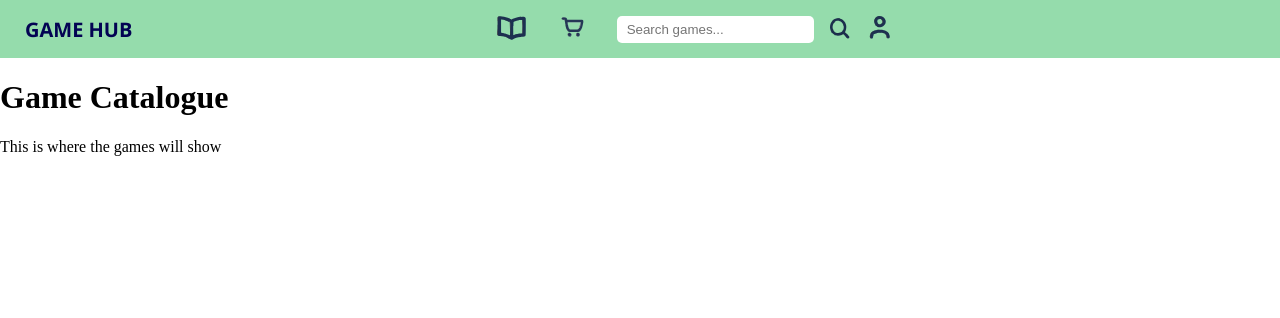
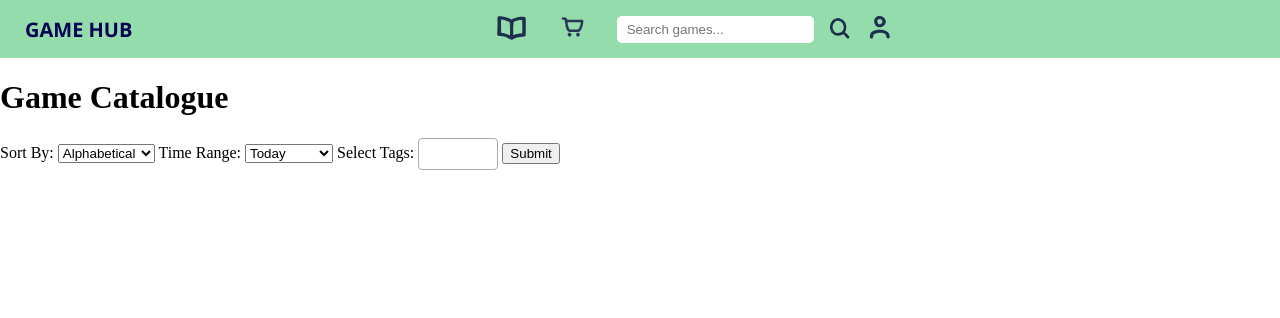
Before and after one commit to semiseoo/DBGameCatalogue, a Flask app: template template/list.html in a window 1280 px wide. Shown: the top 318 px of the page. Run offline with Flask 3, Linux system fonts and the light colour scheme; the template is opened without the code that fills it: most values are stand-ins (such as "Sample title", 1, 10 or a date in 2020); some libraries are stand-ins or nearby versions.

Commit message:
added filter options for sorting games list

```diff
--- a/app.py
+++ b/app.py
@@ -1,25 +1,68 @@
 from flask import Flask, render_template
-#import pymysql
-#import credentials
+import pymysql
+import credentials
 
 app= Flask(__name__, template_folder='template')
 
-#class Database:
- #   def __init__(self):
-  #      host = credentials.DB_HOST
-   #     user = credentials.DB_USER
-    #    pwd = credentials.DB_PWD
-     #   db = credentials.DB_NAME
+class Database:
+    def __init__(self):
+       host = credentials.DB_HOST
+       user = credentials.DB_USER
+       pwd = credentials.DB_PWD
+       db = credentials.DB_NAME
 
-#        self.con = pymysql.connect(
-#            host=host,
-#            user=user,
-#            password=pwd,
-#            database=db,
-#            cursorclass=pymysql.cursors.DictCursor
- #       )
+       self.con = pymysql.connect(
+           host=host,
+           user=user,
+           password=pwd,
+           database=db,
+           cursorclass=pymysql.cursors.DictCursor
+       )
 
-  #      self.cur = self.con.cursor()
+       self.cur = self.con.cursor()
+
+    def getTags(self):
+        try:
+           self.cur.execute("Select * from Tag")
+           result = self.cur.fetchall()
+        except:
+            result = "Failed to fetch tags"
+
+        return result
+
+    def close(self):
+        self.con.close()
+
+def getGamesList(self, sort, time, tagSelect):
+    query = "SELECT g.GameID, g.Name, g.Rating, g.Price, GROUP_CONCAT(t.Name ORDER BY t.Name SEPARATOR ', ') AS Tags FROM Game as g LEFT JOIN GameTag as gt on g.GameID=gt.GameID LEFT JOIN Tag as t on gt.TagID=t.TagID GROUP BY g.GameID WHERE 1=1"
+    params = []
+
+    if sort == "Alphabetical":
+        query += " ORDER BY Name ASC"
+    elif sort == "TopRated":
+        query += " ORDER BY Rating DESC"
+    elif sort == "MostRecent":
+        query += " ORDER BY ReleaseDate DESC"
+
+    if time == "Today":
+        query += " AND ReleaseDate >= CURDATE()"
+    elif time == "ThisWeek":
+        query += " AND ReleaseDate >= DATE_SUB(CURDATE(), INTERVAL 7 DAY)"
+    elif time == "ThisMonth":
+        query += " AND ReleaseDate >= DATE_SUB(CURDATE(), INTERVAL 30 DAY)"
+    elif time == "ThisYear":
+        query += " AND ReleaseDate >= DATE_SUB(CURDATE(), INTERVAL 365 DAY)"
+
+    if tagSelect:
+        placeholders = ",".join(["%s"] * len(tagSelect))
+        query += f" AND Tag IN ({placeholders})"
+        params.extend(tagSelect)
+
+    query += " LIMIT 50"
+
+    self.cur.execute(query, params)
+    return self.cur.fetchall()
+
 
 @app.route("/")
 def index():
@@ -36,10 +79,32 @@ def register():
 #    db = Database()
     return render_template('register.html')
 
-@app.route("/list")
+@app.route("/list", methods=['GET', 'POST'])
 def list():
-#    db = Database()
-    return render_template('list.html')
+    db = Database()
+
+    # get tags for filter options
+    tags = db.getTags()
+
+    # initialize variables for retrieving filter options
+    selectedSort = None
+    selectedTime = None
+    selectedTags = []
+
+    # execute upon filter selection
+    if request.method == "POST":
+        selectedSort = request.form.get("sort")
+        selectedTime = request.form.get("time")
+        selectedTags = request.form.getlist("tagSelect")
+
+        # Run your SQL query using the form data
+        gamesList = db.getGamesList(selectedSort, selectedTime, selectedTags)
+    else:
+        # Default table on first load
+        gamesList = db.getGamesList(None, None, [])
+
+    db.close()
+    return render_template('list.html', tags=tags, gamesList=gamesList, selectedSort=selectedSort, selectedTime=selectedTime, selectedTags=selectedTags)
 
 @app.route("/order")
 def order():
--- a/template/base.html
+++ b/template/base.html
@@ -5,6 +5,9 @@
     <meta charset="UTF-8">
     <meta name="viewport" content="width=device-width, initial-scale=1.0">
     <link rel="stylesheet" href="{{ url_for('static', filename='style.css') }}">
+    <link href="https://cdn.jsdelivr.net/npm/select2@4.1.0-rc.0/dist/css/select2.min.css" rel="stylesheet" />
+    <script src="https://code.jquery.com/jquery-3.6.0.min.js"></script>
+    <script src="https://cdn.jsdelivr.net/npm/select2@4.1.0-rc.0/dist/js/select2.min.js"></script>
 </head>
 
 <body>
--- a/template/list.html
+++ b/template/list.html
@@ -1,9 +1,42 @@
 {% extends "base.html" %}
 
 {% block content %}
+<script>
+  $(document).ready(function() {
+    $('#TagSelect').select2();
+  });
+</script>
 
 <h1>Game Catalogue</h1>
 
-<p>This is where the games will show</p>
+<!-- add filter bar to sort game list by tags/alphabetical/etc -->
+<form method="POST">
+    <label for="cars">Sort By:</label>
+    <select id="sort" name="sort">
+        <option value="Alphabetical">Alphabetical</option>
+        <option value="TopRated">Top Rated</option>
+        <option value="MostRecent">Most Recent</option>
+    </select>
+    <label for="time">Time Range:</label>
+    <select id="time" name="time">
+        <option value="Today">Today</option>
+        <option value="ThisWeek">This Week</option>
+        <option value="ThisMonth">This Month</option>
+        <option value="ThisYear">This Year</option>
+        <option value="AllTime">All Time</option>
+    </select>
+    <label for="TagSelect">Select Tags:</label>
+    <select id="TagSelect" name="TagSelect" multiple>
+        {% for item in tags %}
+            <option value="{{ item.TagID }}">{{ item.Name }}</option>
+        {% endfor %}
+    </select>
+    <input type="submit" />
+</form>
+
+<!-- add table which displays top games -->
+
+
+<!-- add buttons to view next/previous page of games -->
 
 {% endblock %}
```
Also changed, not shown: GameCatalogueSQL.sql (renamed from GameCatalogueSQL.txt, +31 -30 lines).
